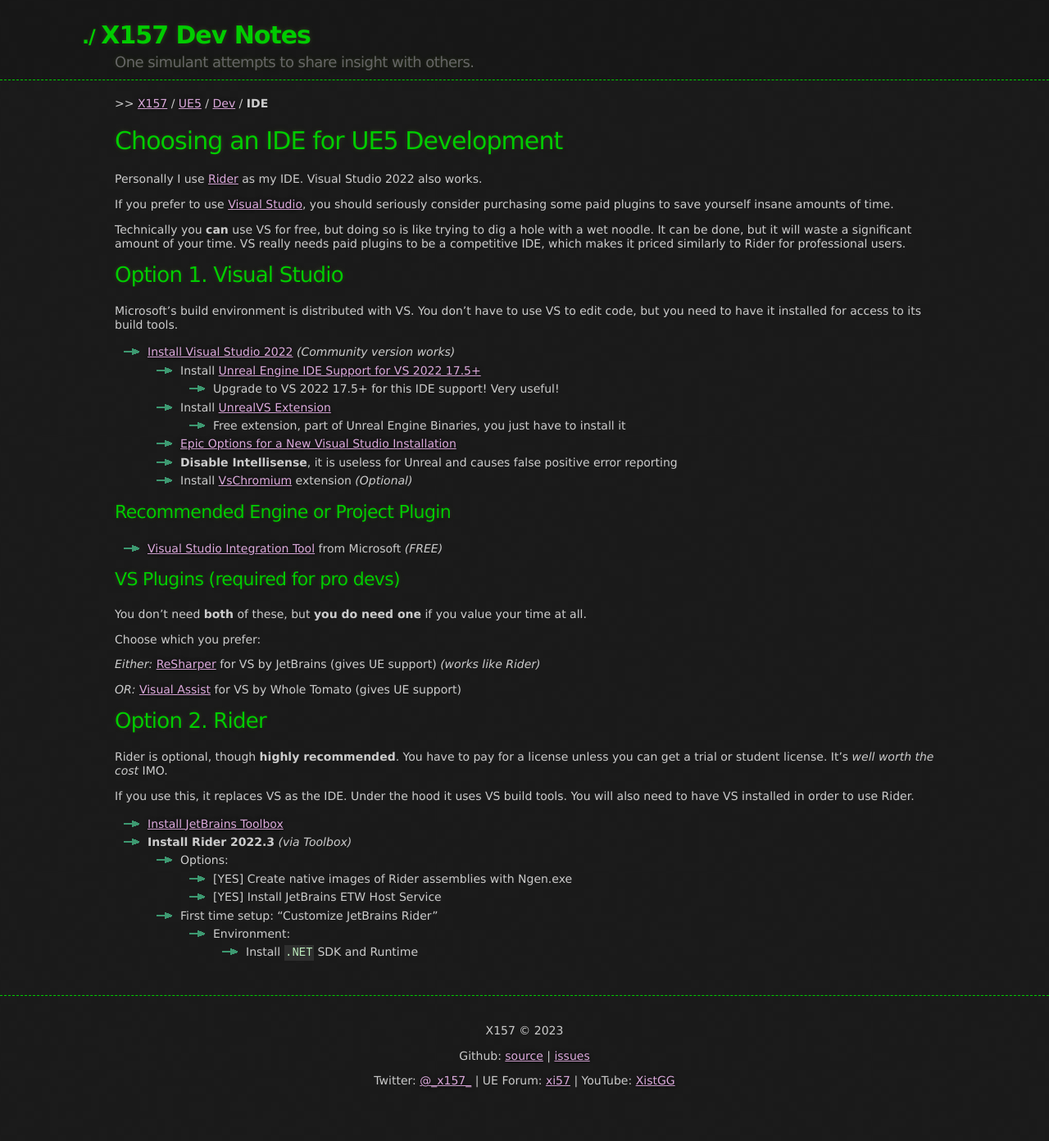
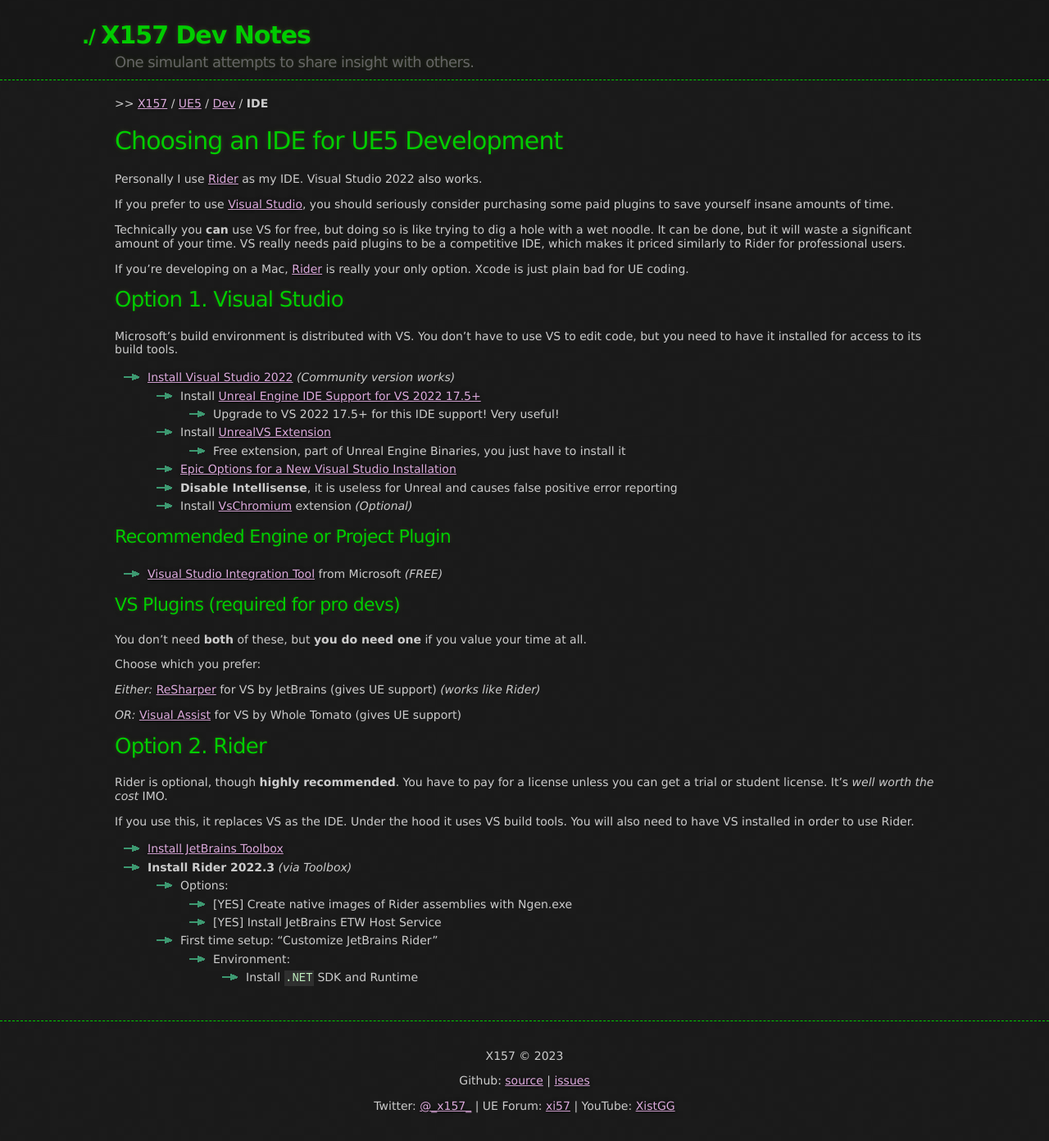
Before and after one commit to x157/x157.github.io, a Jekyll site: the page built from UE5/Dev/IDE.md, in a window 1280 px wide. Shown: the whole page at 82% size. Built offline with Jekyll 4.4.1, drawn with Linux system fonts in a browser that asks for light colours; before the commit the page ends 1361 px from its top, so only the background shows below that.

Commit message:
Note that Rider is basically required for Mac devs

```diff
--- a/UE5/Dev/IDE.md
+++ b/UE5/Dev/IDE.md
@@ -18,6 +18,9 @@
 It can be done, but it will waste a significant amount of your time.
 VS really needs paid plugins to be a competitive IDE,
 which makes it priced similarly to Rider for professional users.
+
+If you're developing on a Mac, [Rider](#Rider) is really your only option.
+Xcode is just plain bad for UE coding.
 
 
 <a id='VS'></a>
```
